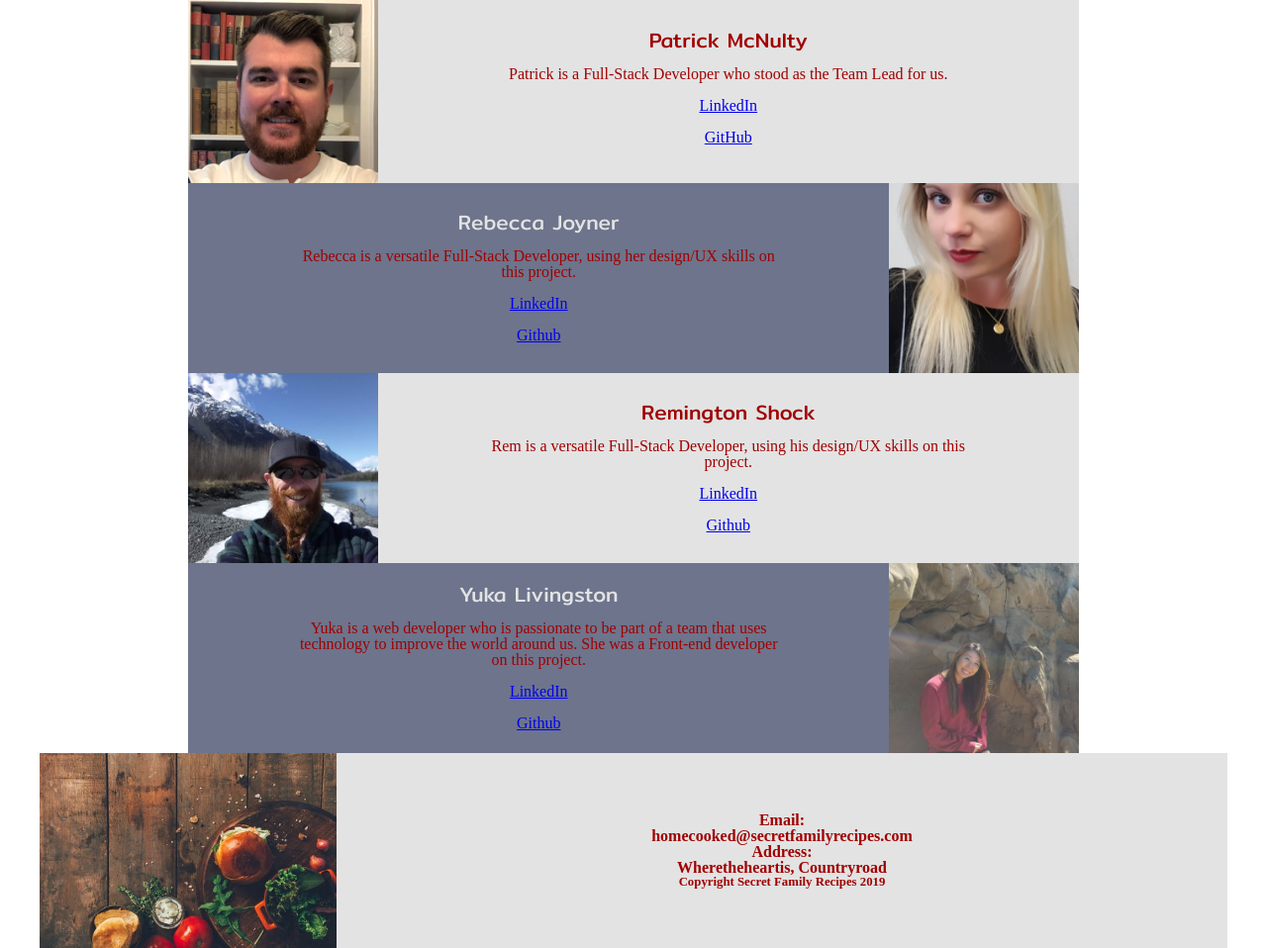
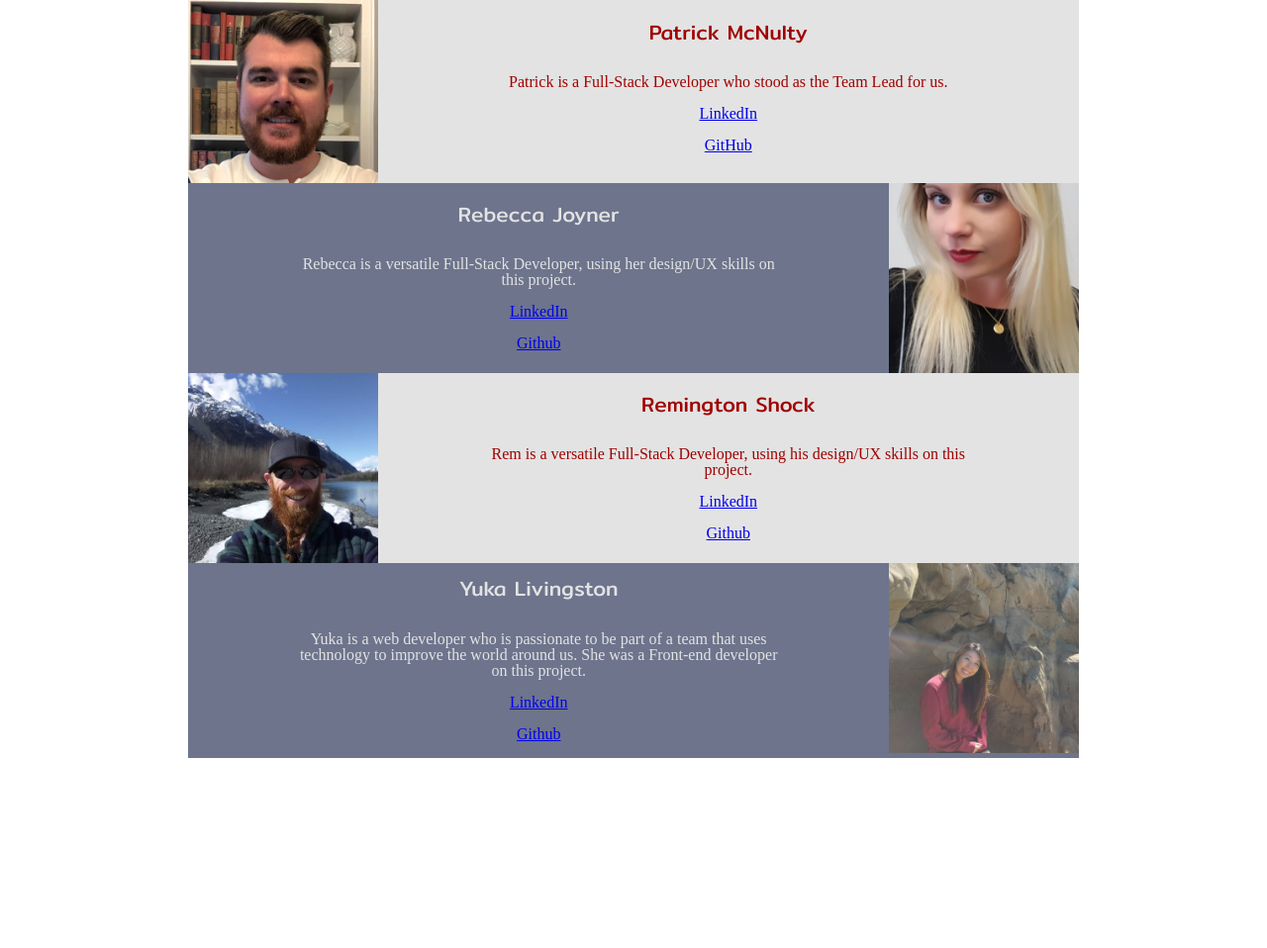
Before and after one commit to build-week-secret-family-recipes/secretFamilyRecipes-UI, a website: page aboutus.html in a window 1280 px wide. Shown: the part 607-1565 px from the top of the page at 99% size. After the commit the page ends 1373 px from the top, so only its background shows below. Drawn offline with Linux system fonts and the light colour scheme; a web font is replaced by a local one.

Commit message:
removed contact section

```diff
--- a/aboutus.css
+++ b/aboutus.css
@@ -170,6 +170,7 @@ nav {
   font-size: 1.1rem;
   font-family: 'Cherry Swash', cursive;
 }
+
 @media (max-width: 600px) {
   body {
     align-content: center;
@@ -211,7 +212,7 @@ nav {
   font-family: "Mitr", sans-serif;
   font-size: 1.3rem;
   margin-top: 1rem;
-	margin-bottom: 1rem;
+	margin-bottom: 2rem;
 }
 
 .cameron,
@@ -253,7 +254,7 @@ nav {
 	margin-bottom: 1rem;
 }
 
-.contact {
+/* .contact {
   display: flex;
   justify-content: center;
   align-items: center;
@@ -265,19 +266,15 @@ nav {
   width: 25%;
 }
 
-.contact .contactBox {
+.contactBox {
   display: flex;
   flex-direction: column;
   justify-content: center;
   align-items: center;
   width: 75%;
-
-}
-
-.contact .contactBox h2, p {
   color: #a00000;
 }
 
 .cprt {
   font-size: .8rem;
-}
+} */
--- a/aboutus.html
+++ b/aboutus.html
@@ -88,16 +88,18 @@
             </div>
         </div>
     </div>
-    <div class="contact">
-        <img src="/img/burger.png" alt="burger and fixing on plate on table" />
-        <div class="contactBox">
-            <h2>Email:</h2>
-            <p>homecooked@secretfamilyrecipes.com</p>
-            <h2>Address:</h2>
-            <p>Wheretheheartis, Countryroad</p>
-            <p class="cprt">Copyright Secret Family Recipes 2019</p>
-        </div>
+
+    <!-- <div class="contact">
+      <img src="./img/burger.png" alt="burger and fixings on a plate on a table">
+      <div class="contactBox">
+        <h2>Email:</h2>
+        <p>homecooked@secretfamilyrecipes.com</p>
+        <h2>Address:</h2>
+        <p>Wheretheheartis, Countryroad</p>
+        <p class="cprt">Copyright Secret Family Recipes 2020</p>
+      </div> -->
     </div>
+
 </body>
 
 </html>
```
Lines whose indentation alone changed are shown as unchanged.
